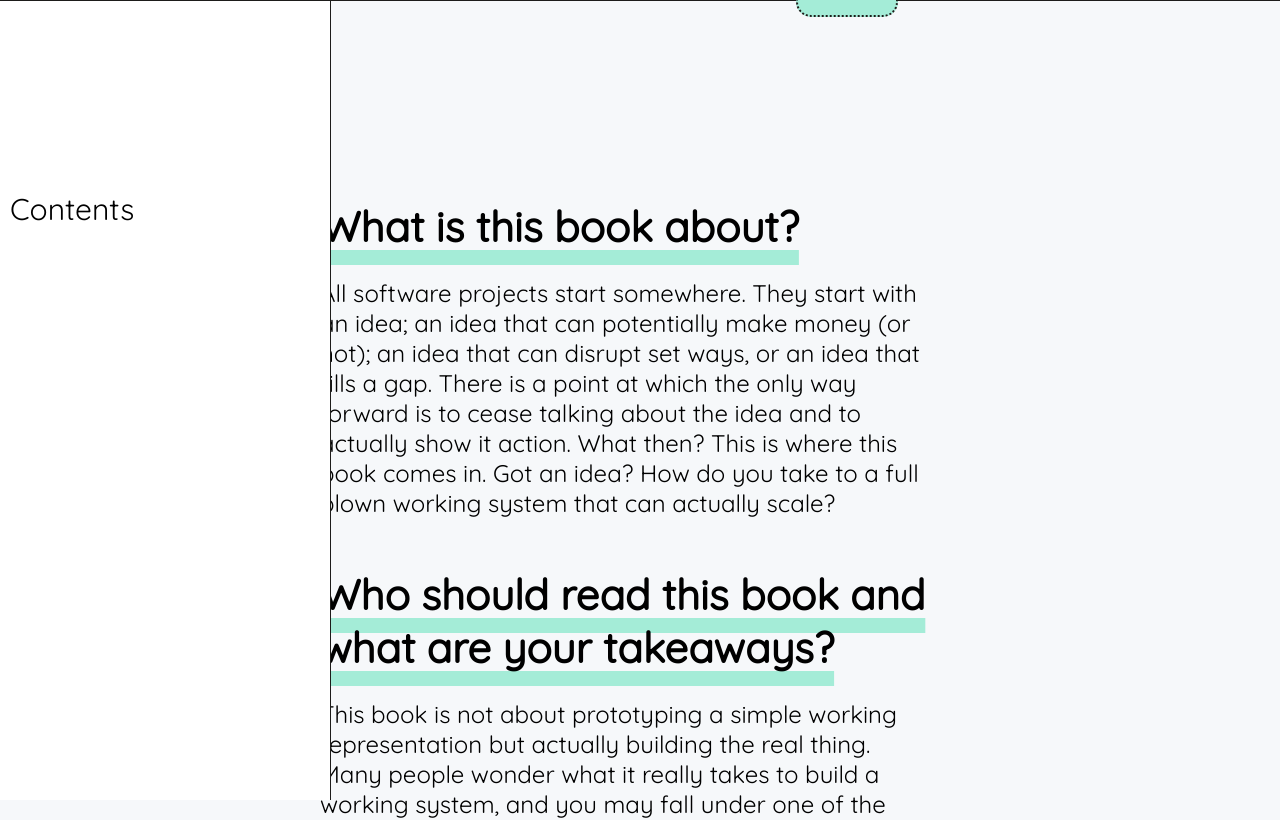
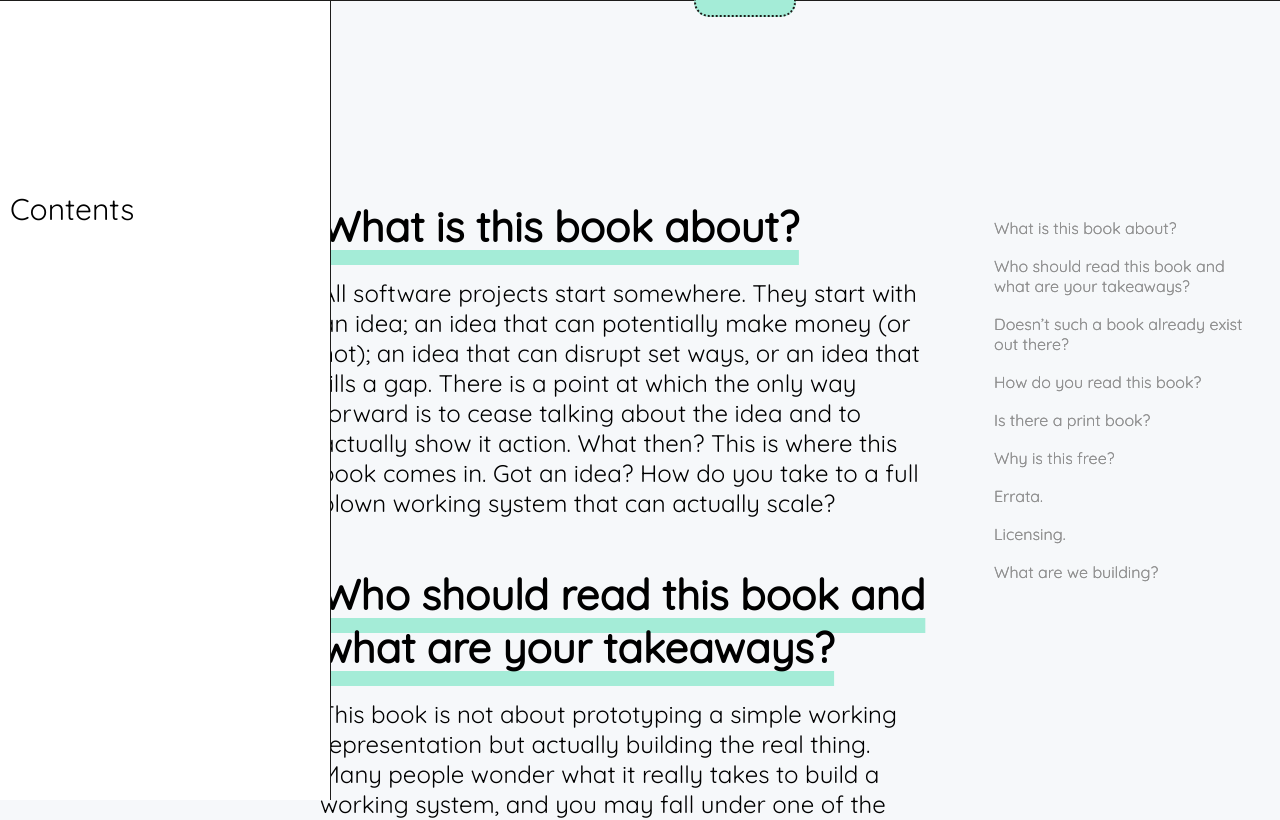
Before and after one commit to vedmathai/stackingup, a React (Create React App) app: page /1 in a window 1280 px wide. Shown: the top 820 px of the page. Built offline with nearby package versions, Linux system fonts and the light colour scheme.

Commit message:
Add right side bar

```diff
--- a/src/components/button/button.css
+++ b/src/components/button/button.css
@@ -8,7 +8,7 @@
     padding : 15px;
     border : 2px var(--dark-color) dotted;
     border-radius : 15px;
-    transition : background-color ease-in-out 0.2s;
+    transition : background-color ease-in-out 0.2s, color ease-in-out 0.2s;
     color: var(--dark-color);
     background-color: var(--blue-color);
 }
--- /dev/null
+++ b/src/components/md_components/h1/h1.jsx
@@ -0,0 +1,9 @@
+var h1_component = ({node, ...props}) => {
+    console.log('props', props);
+    return <>
+      <h1 {...props}/>
+      <div id={props.children[0]} className="h1-anchor"></div>
+    </>
+};
+
+export default h1_component;
--- a/src/components/navbar/navbar.jsx
+++ b/src/components/navbar/navbar.jsx
@@ -29,9 +29,8 @@ function NavBar() {
       })}>
         <Logo/>
         <div className='navitems-container'>
-          <NavItem label="Go to Top"></NavItem>
+          <NavItem label="Go to the Top"></NavItem>
           <NavItem label="About"></NavItem>
-          <NavItem label="Consulting"></NavItem>
           <Button label="Donate"></Button>
         </div>
       </div>
--- /dev/null
+++ b/src/components/right-side-bar/right-side-bar.css
@@ -0,0 +1,19 @@
+.right-side-bar {
+    position: fixed;
+    right: 0;
+    width: 20vw;
+    height: 300px;
+    top: 200px;
+    margin-right: 30px;
+}
+
+.right-side-bar-item {
+    cursor: pointer;
+    font-family: var(--font-family-content-text);
+    margin-top: 18px;
+    color: var(--light-gray);
+}
+
+.right-side-bar-item a{
+    all: unset;
+}
--- /dev/null
+++ b/src/components/right-side-bar/right-side-bar.jsx
@@ -0,0 +1,18 @@
+import './right-side-bar.css'
+
+
+function RightSideBar(props) {
+    var items = props.items.map((item) => {
+        var link = '#' + item;
+        return <div className='right-side-bar-item'>
+            <a href={link}>{item}</a>
+        </div>
+    })
+    return (
+        <div className="right-side-bar">
+            {items}
+        </div>
+    );
+  }
+
+  export default RightSideBar;
--- a/src/index.css
+++ b/src/index.css
@@ -5,6 +5,7 @@
   --font-family-text: 'Quicksand', sans-serif;
   --font-family-content-text: 'Quicksand', sans-serif;
   --dark-color: #1D1C1A;
+  --light-gray: #909090;
   --white-color: #F6F8FA;
   --blue-color: #A4ECD7;
   --darker-blue-color: #13B3AC;
@@ -19,6 +20,10 @@ body {
   -moz-osx-font-smoothing: grayscale;
 }
 
+html {
+  scroll-behavior: smooth;
+}
+
 code {
   font-family: source-code-pro, Menlo, Monaco, Consolas, 'Courier New',
     monospace;
--- a/src/pages/main-page/main-page.css
+++ b/src/pages/main-page/main-page.css
@@ -43,6 +43,13 @@
   text-decoration-color: var(--blue-color);
 }
 
+.content .h1-anchor {
+    display: block;
+    position: relative;
+    top: -250px;
+    visibility: hidden;
+}
+
 .content p {
   font-size: 24px;
   font-family: var(--font-family-content-text);
--- a/src/pages/main-page/main-page.jsx
+++ b/src/pages/main-page/main-page.jsx
@@ -4,11 +4,18 @@ import './main-page.css';
 import React, { useState } from 'react';
 import { useParams } from 'react-router-dom';
 
-import Navbar from '../../components/navbar/navbar';
-import Sidebar from '../../components/sidebar/sidebar';
+import Navbar from 'components/navbar/navbar';
+import Sidebar from 'components/sidebar/sidebar';
+import RightSideBar from 'components/right-side-bar/right-side-bar';
 import ReactMarkdown from 'react-markdown'
+import h1_component from 'components/md_components/h1/h1';
 import sample from './sample.md'
 
+var getHeadings = (mdData) => {
+  const regexp = /^#{1} (.*)[\n]*/gm;
+  const result = mdData.matchAll(regexp);
+  return [...result].map(m => m.slice(1));
+}
 
 function MainPage() {
   var [mdData, setMdData] = useState('');
@@ -18,15 +25,24 @@ function MainPage() {
   .then(text => {
     setMdData(text);
   });
+  var headings = getHeadings(mdData);
   return (
     <div className="App">
         <Sidebar/>
         <Navbar/>
+        <RightSideBar items={headings}/>
         <div className="content-container">
           <div className="content">
-              <ReactMarkdown>{mdData}</ReactMarkdown>
+              <ReactMarkdown
+                  components={{
+                    h1: h1_component
+                  }}
+              >
+                {mdData}
+              </ReactMarkdown>
           </div>
         </div>
+        <RightSideBar items={headings}/>
     </div>
   );
 }
```
